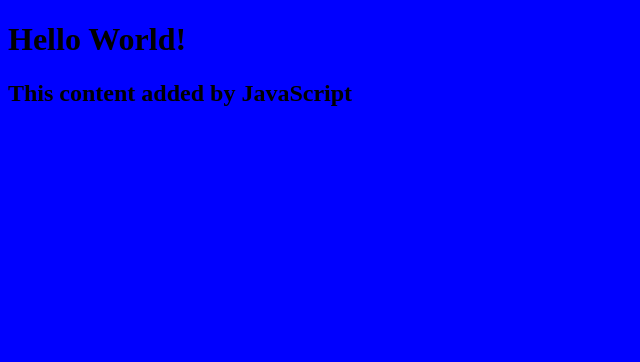
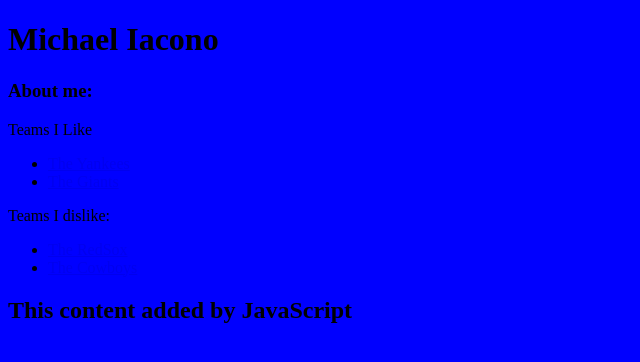
Before and after one commit to iaconom821/Mike-Iacono-Website, a plain HTML site: page index.html in a window 1280 px wide. Shown: the whole page, without its empty margins (0-640 px from the left). Drawn offline with Linux system fonts and the light colour scheme.

Commit message:
add sports teams with links

```diff
--- a/index.html
+++ b/index.html
@@ -5,7 +5,18 @@
         <title>My Website</title>
     </head>
     <body>
-        <h1>Hello World!</h1>
+        <h1>Michael Iacono</h1>
+        <h3>About me:</h3>
+        <p>Teams I Like</p>
+        <ul>
+            <li id="yanks"><a href="https://www.mlb.com/yankees">The Yankees</a></li>
+            <li id="giants"><a href="https://www.giants.com/">The Giants</a></li>
+        </ul>
+        <p>Teams I dislike:</p>
+        <ul>
+            <li id="redsox"><a href="https://www.mlb.com/redsox">The RedSox</a></li>
+            <li id="cowboys"><a href="https://www.dallascowboys.com/">The Cowboys</a></li>
+        </ul>
         <script src="script.js"></script>
     </body>
 </html>
```
